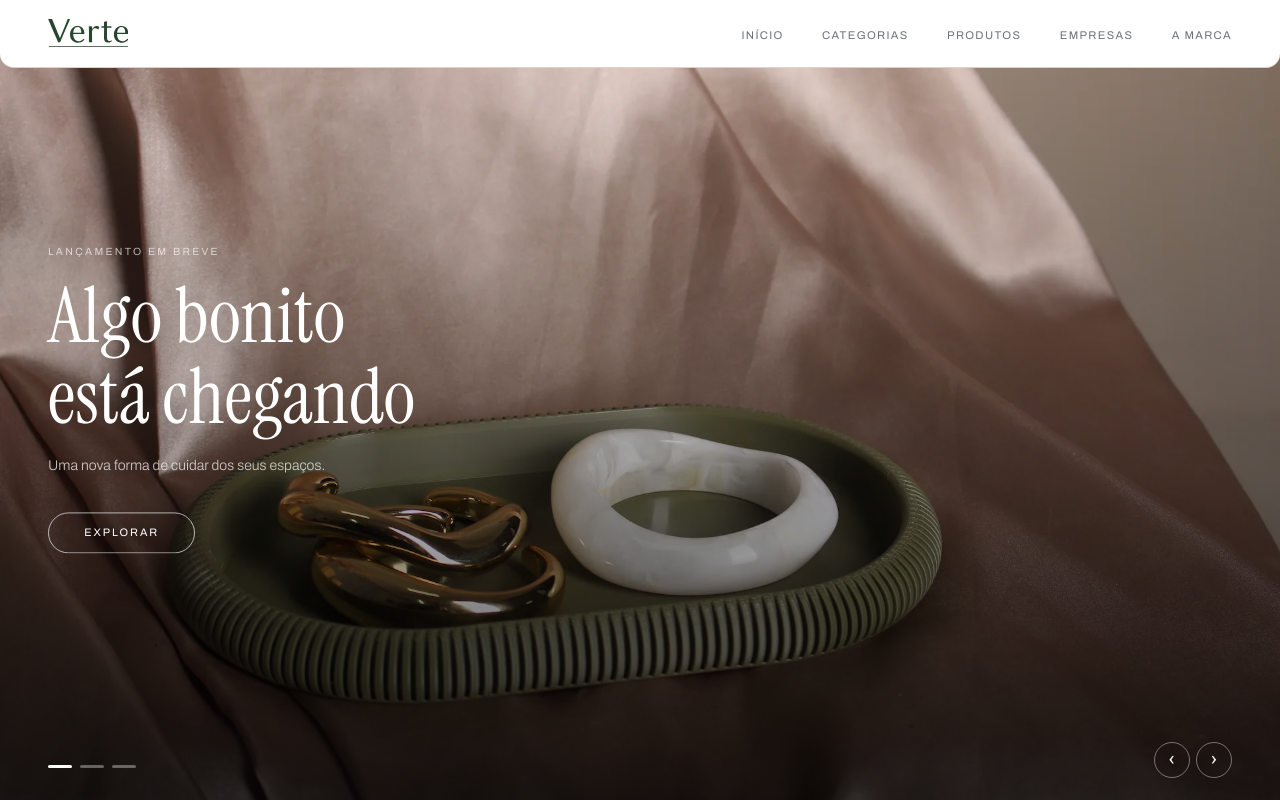
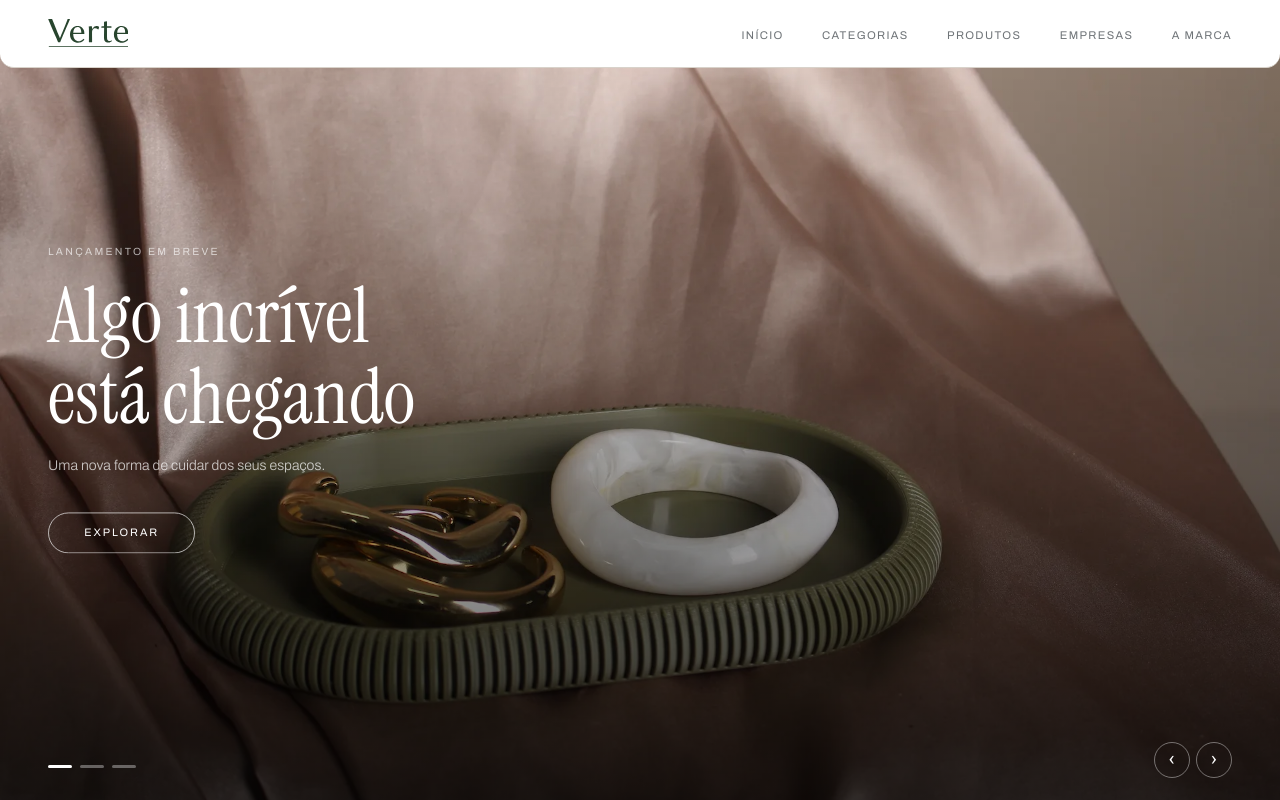
Before and after one commit to vertestudio/LP-Verte, a React (Vite) app: page / in a window 1280 px wide. Shown: the top 800 px of the page. Built offline with nearby package versions, Linux system fonts and the light colour scheme.

Commit message:
update copy

```diff
--- a/src/data/index.ts
+++ b/src/data/index.ts
@@ -24,7 +24,7 @@ export const slides = [
     {
         id: 1,
         eyebrow: 'Lançamento em breve',
-        title: 'Algo bonito\nestá chegando',
+        title: 'Algo incrível\nestá chegando',
         sub: 'Uma nova forma de cuidar dos seus espaços.',
         image: isMobile ? BandejaMobileImg : BandejaImgHero,
         gradient: 'linear-gradient(130deg, #3a4832 0%, #4d6040 35%, #b8a888 65%, #ddd0b8 100%)',
```
